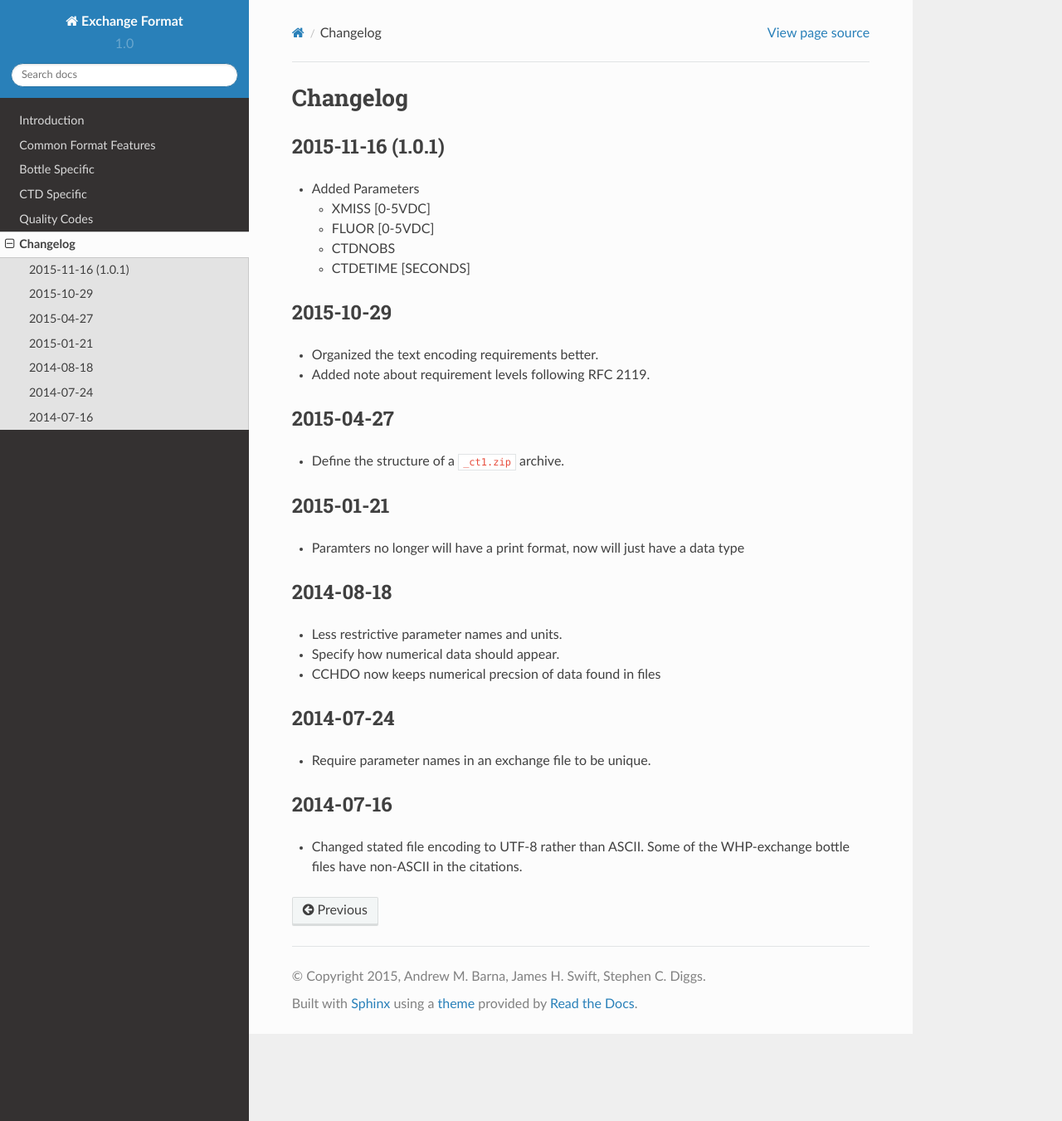
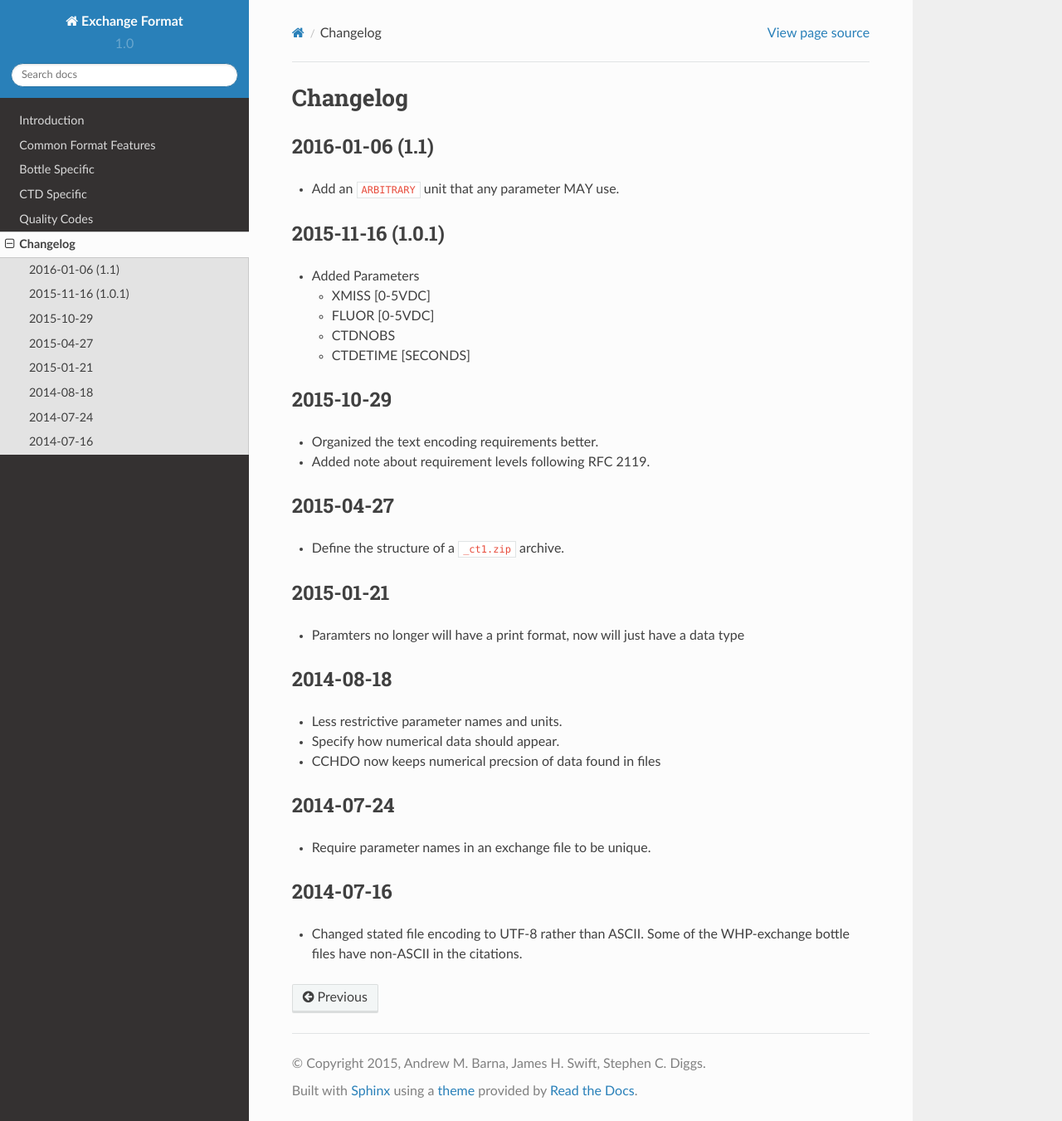
Before and after one commit to cchdo/exchange, a Sphinx documentation site: the page built from docs/changelog.rst, in a window 1280 px wide and 1351 px high. Shown: the whole window at 83% size. Built offline with Sphinx 7.4.7 and the Read the Docs theme 2.0.0, drawn with Linux system fonts in a browser that asks for light colours; pages that are not in the unit, such as notebooks, are missing from menus; some of the changed lines change nothing that is shown.

Commit message:
add ARBITRARY units for any param

```diff
--- a/docs/changelog.rst
+++ b/docs/changelog.rst
@@ -1,5 +1,9 @@
 Changelog
 =========
+
+2016-01-06 (1.1)
+----------------
+* Add an ``ARBITRARY`` unit that any parameter MAY use.
 
 2015-11-16 (1.0.1)
 ------------------
--- a/docs/gen_paramters_doc.py
+++ b/docs/gen_paramters_doc.py
@@ -39,6 +39,16 @@
     Specifies which set of quality flag definitions should be used to interpret a quality flag column for this parameter (if present).
     Current quality flags are: :ref:`bottle <Bottle Quality Codes>`, :ref:`water <Water Quality Codes>`, :ref:`ctd <CTD Quality Codes>`.
     See the :ref:`Quality Codes` section for more information
+
+Parameters with Unknown Units
+-----------------------------
+Sometimes data may have units which are not known.
+For this reason, any parameter, including ones not yet listed in the table
+bellow, MAY have the unit of ``ARBITRARY`` in the unit line.
+
+.. warning::
+    Parameters with ``ARBITRARY`` units are NOT compareable with other
+    ``ARBITRARY`` parameters, including those with the same parameter name.
 
 Common Parameters
 -----------------
```
